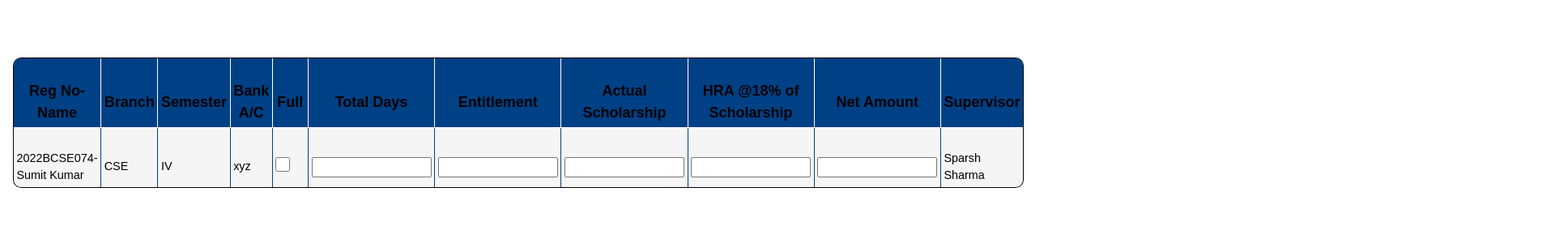
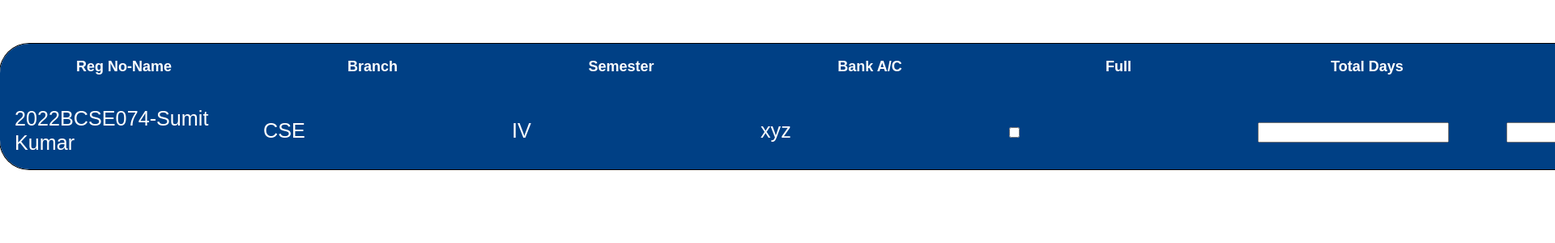
Before and after one commit to YashModi1804/Scholarship_Portal, a React (Create React App) app in the folder frontend/: page /allAdmin in a window 1280 px wide. Shown: the top 300 px of the page at 81% size, 1920 px wide, since content can reach past the window. Built offline with nearby package versions, Linux system fonts and the light colour scheme.

Commit message:
css issue

```diff
--- a/frontend/src/index.css
+++ b/frontend/src/index.css
@@ -31,9 +31,6 @@
   margin-bottom: 2vi;
   background-color: white;
   margin-top: 4vi;
-}
-.login-container-3 input{
-  width: 22vw;
 }
 .login-container-3 input{
   width: 22vw;
@@ -81,66 +78,47 @@
   flex-direction: column;
   row-gap: 0.9vi;
 }
+.login-container-2 .Lower-buttons{
+  display: flex;
+  column-gap: 2.5vi;
+}
+/* <<<<<<< HEAD */
+
 
 /***** Admin - page *****/
 @import url('https://fonts.googleapis.com/css2?family=Josefin+Sans:wght@400;600;700&family=Lexend+Deca:wght@100;200;300;400;500;600;700&family=Poppins:wght@300;400;600&display=swap');
 
 table {
-  margin: 4rem auto;
-  border-radius: 0.5rem;
+  margin: 3rem auto;
+  border-radius: 2rem;
   border: 1rem hidden #004085;
   border-collapse: collapse;
   box-shadow: 0 0 0 1px black;
   overflow: hidden;
-  max-width: 8rem;
-  /* width: 100%; */
+  max-width: 60rem;
 }
 
 li, p, a, td{
-  font-size: 0.7rem;
-  line-height: 0.5rem;
+  font-size: 2rem;
+  line-height: 1.6;
 }
 
 thead {
-  /* font-size: 0.8rem; */
+  font-size: 1.3rem;
   background-color: #004085;
   color: #fff;
-  padding-top: 2rem;
 }
 
 th,
 td {
-  max-width: 11rem;
   border: 1px solid #004085;
-  background-color: whitesmoke;
-  color: black;
-  min-width: 2rem;
-  padding: 1.5rem 0.2rem 0.2rem 0.2rem;
-  line-height: 1.5;
-  font-size: 0.9rem;
-}
-th {
-  border: 1px solid white;
-  background-color: #004085;
-  font-size: 1rem;
+  min-width: 15rem;
+  padding: 1rem;
+  line-height: 1.2;
 }
 
 td {
-  font-size: 0.8rem;
-}
-input {
-  width: 8rem;
-}
-.checkbox {
-  width: 5rem;
-}
-input[type="checkbox"] {
-  width: 1rem;
-  height: 1rem;
-}
-input[type="number"]::-webkit-inner-spin-button,
-input[type="number"]::-webkit-outer-spin-button {
-  -webkit-appearance: none;
+  font-size: 1.4rem;
 }
  /***** End Admin - page *****/
 
@@ -223,50 +201,19 @@ input[type="number"]::-webkit-outer-spin-button {
   align-items: flex-start;
   color: #007bff;
 }
+#name{
+  margin-left: 3.8vi;
+}
+#enrollment{
+  margin-left: 0.7vi;
+}
+#username{
+  margin-left: 1vi;
+}
+#password{
+  margin-left: 1.6vi;
+}
+#role{
+  margin-left: 5vi;
+}
 /* >>>>>>> 91b66dd79545fd39ffe1c92f9f04f38bbca7ea3a */
-.input-group {
-  display: flex;
-  align-items: center;
-  margin-bottom: 10px;
-}
-
-.input-group label {
-  width: 120px; /* Adjust width as needed */
-  margin-right: 10px;
-}
-.Register-Drop-box{
-  width: 13vw;
-}
-.Register-container-2 h1{
-  font-size: xx-large;
-}
-
- /***** Start of Student Portal - page *****/
- .student-portal-container {
-  display: flex;
-}
-
-.sidebar {
-  width: 200px;
-  background-color: #f0f0f0;
-  padding: 20px;
-}
-
-.sidebar-item {
-  padding: 10px;
-  cursor: pointer;
-  transition: background-color 0.3s ease;
-}
-
-.sidebar-item:hover {
-  background-color: #ddd;
-}
-
-.sidebar-item.active {
-  background-color: #ccc;
-}
-
-.main-content {
-  flex-grow: 1;
-  padding: 20px;
-}
```
